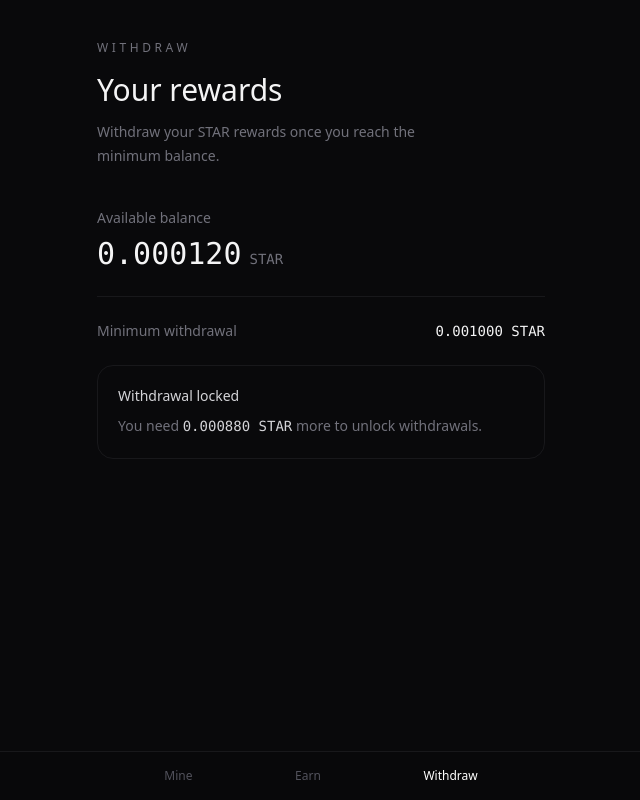
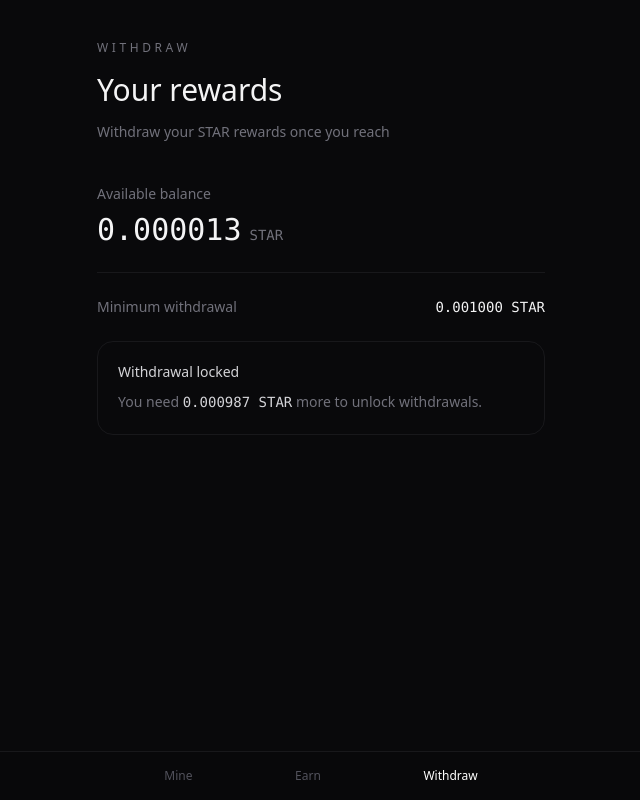
Before and after one commit to arashKazerouni/star-miner, a Next.js app: page /withdraw in a window 1280 px wide. Shown: the whole page, without its empty margins (319-959 px from the left). Built offline with nearby package versions, Linux system fonts and the light colour scheme.

Commit message:
just some changes,, haha

```diff
--- a/app/withdraw/page.tsx
+++ b/app/withdraw/page.tsx
@@ -1,9 +1,11 @@
+"use client"
 import BottomNav from "@/components/navigation/BottomNav";
 import WithdrawalCard from "@/components/withdrawal/WithdrawalCard";
+import { useUser } from "@/context/UserContext";
 import { WITHDRAWAL_THRESHOLD } from "@/lib/withdrawal";
 
 export default function WithdrawPage() {
-  const balance = 0.00012;
+  const {currentBalance}=useUser()
 
   return (
     <main className="min-h-screen bg-zinc-950 px-6 py-10 pb-24 text-zinc-100">
@@ -18,11 +20,10 @@ export default function WithdrawPage() {
 
         <p className="mt-3 max-w-sm text-sm leading-6 text-zinc-500">
           Withdraw your STAR rewards once you reach
-          the minimum balance.
         </p>
 
         <WithdrawalCard
-          balance={balance}
+          balance={currentBalance}
           threshold={WITHDRAWAL_THRESHOLD}
         />
       </div>
--- a/components/mining/MiningCore.tsx
+++ b/components/mining/MiningCore.tsx
@@ -1,6 +1,7 @@
 type MiningCoreProps = {
   balance: number;
   miningRate: number;
+  isMining?: boolean;
 };
 
 export default function MiningCore({
--- a/context/UserContext.tsx
+++ b/context/UserContext.tsx
@@ -28,7 +28,7 @@ export function UserProvider({
   children: React.ReactNode;
 }) {
   const [user, setUser] = useState<User>({
-    id: "demo-user",
+    id: 'demo-id',
     balance: 0.000013,
     referrals: 3,
     miningRate: 0.000004,
```
Also changed, not shown: app/layout.tsx (indentation only).
